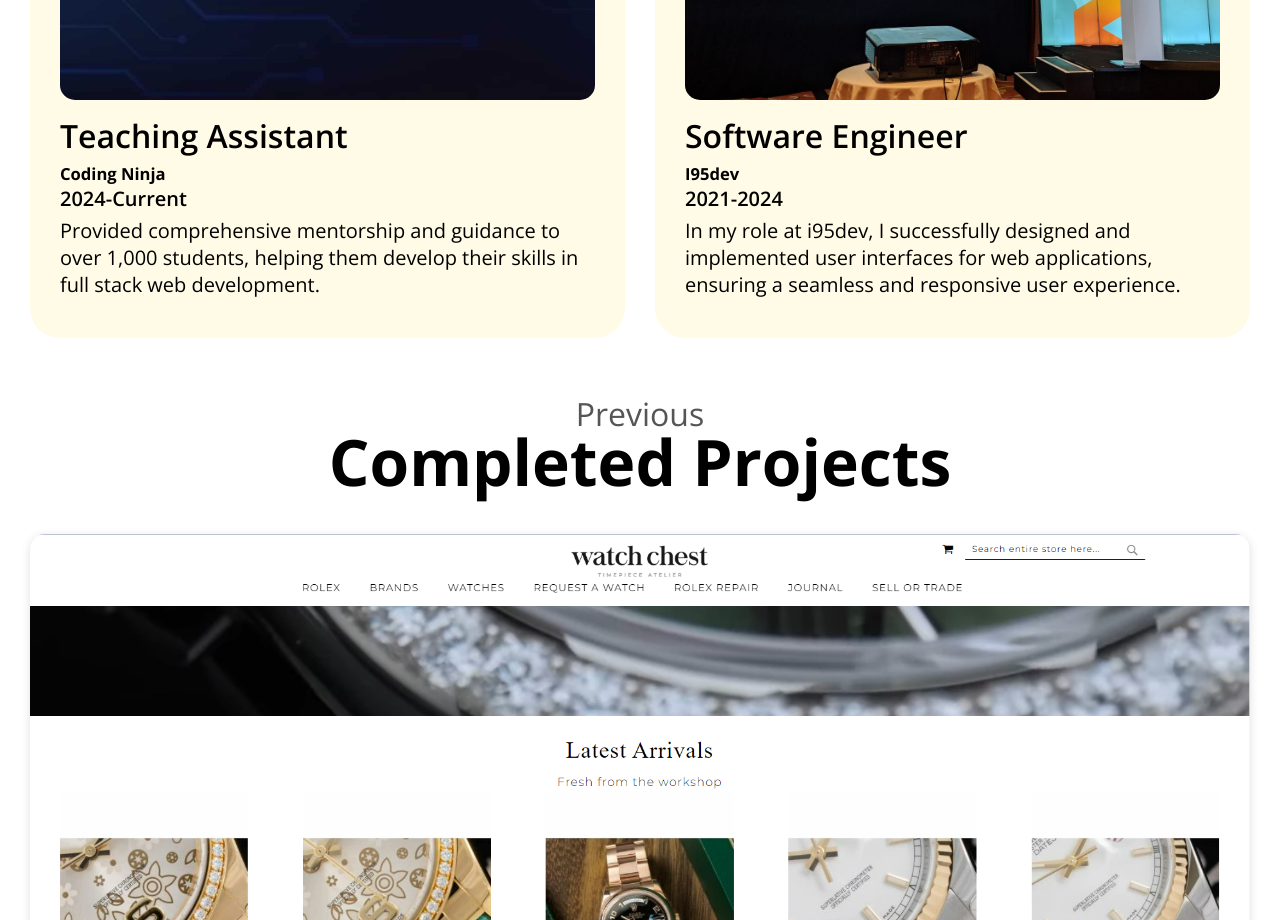
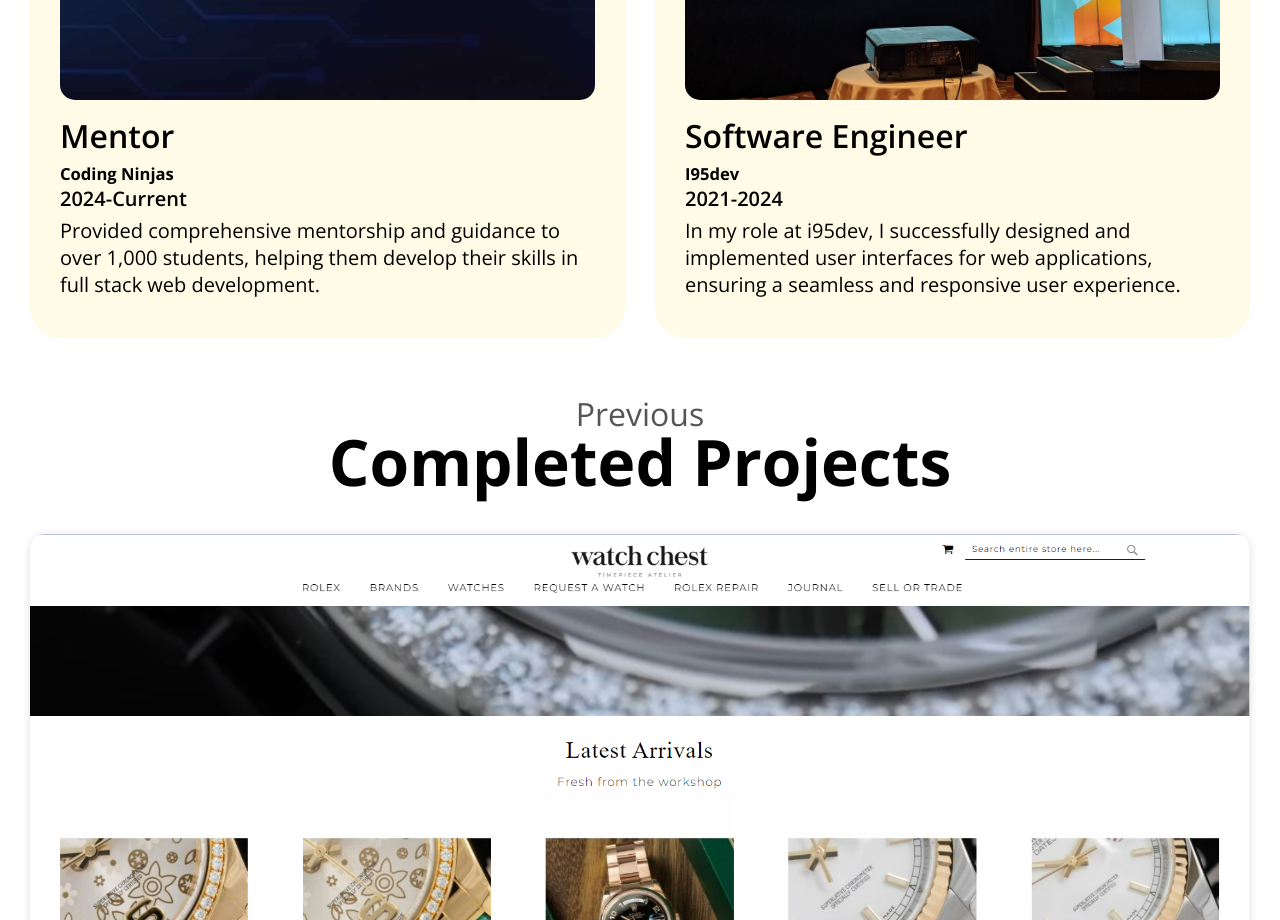
Before and after one commit to prasanthk99/My_Portfolio_Site, a plain HTML site: page index.html in a window 1280 px wide. Shown: the part 1920-2840 px from the top of the page. Drawn offline with nearby package versions, Linux system fonts and the light colour scheme.

Commit message:
code modified

```diff
--- a/index.html
+++ b/index.html
@@ -74,7 +74,7 @@
               </span>
             </p>
             <div class="call-to-action">
-              <a href="./PrasanthK_Resume.pdf" class="button black">
+              <a href="./Prasanth_Resume.pdf" class="button black">
                 View Resume
               </a>
               <a href="mailto:prasanthk9922@gmail.com" class="button white">
@@ -182,8 +182,8 @@
                 <figcaption>Mentor</figcaption>
               </div>
             </figure>
-            <h3>Teaching Assistant</h3>
-            <h5>Coding Ninja</h5>
+            <h3>Mentor</h3>
+            <h5>Coding Ninjas</h5>
             <div>2024-Current</div>
             <p>
               Provided comprehensive mentorship and guidance to over 1,000
```
Also changed, not shown: 2 other files.
